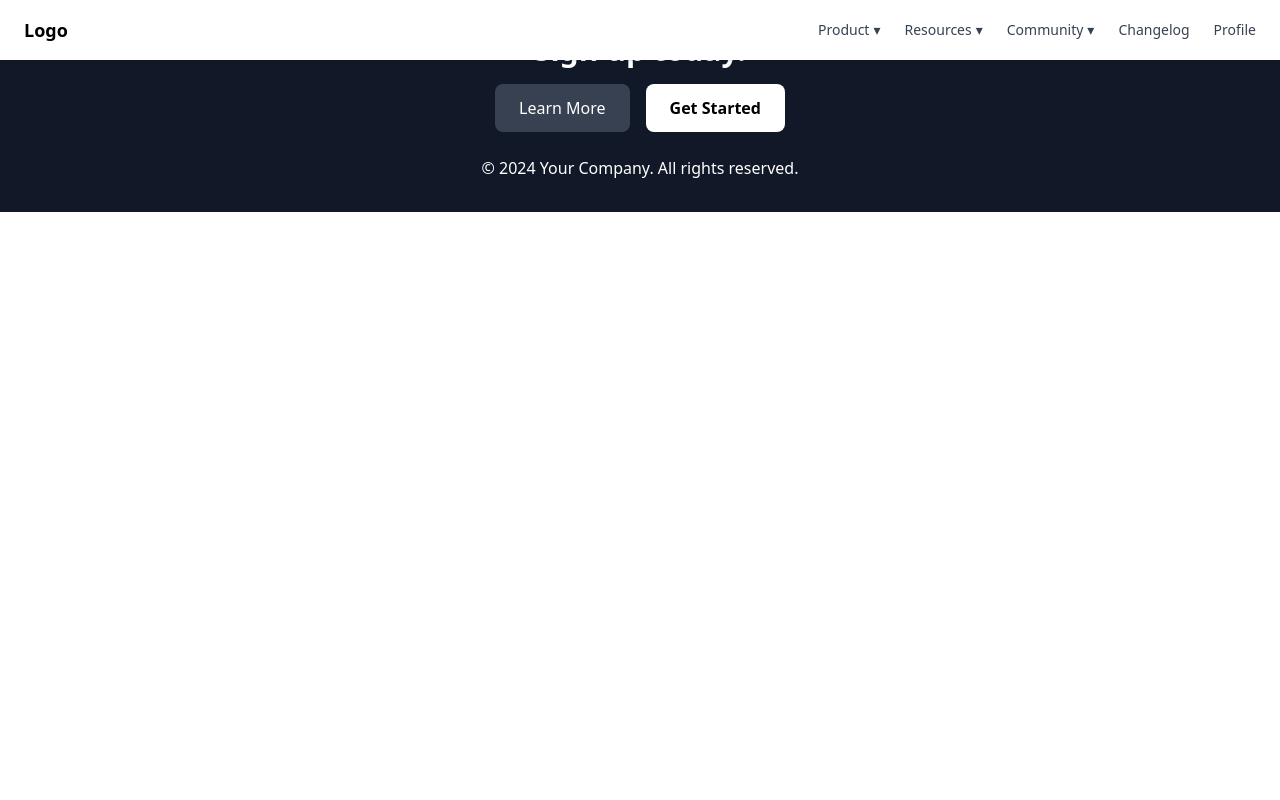
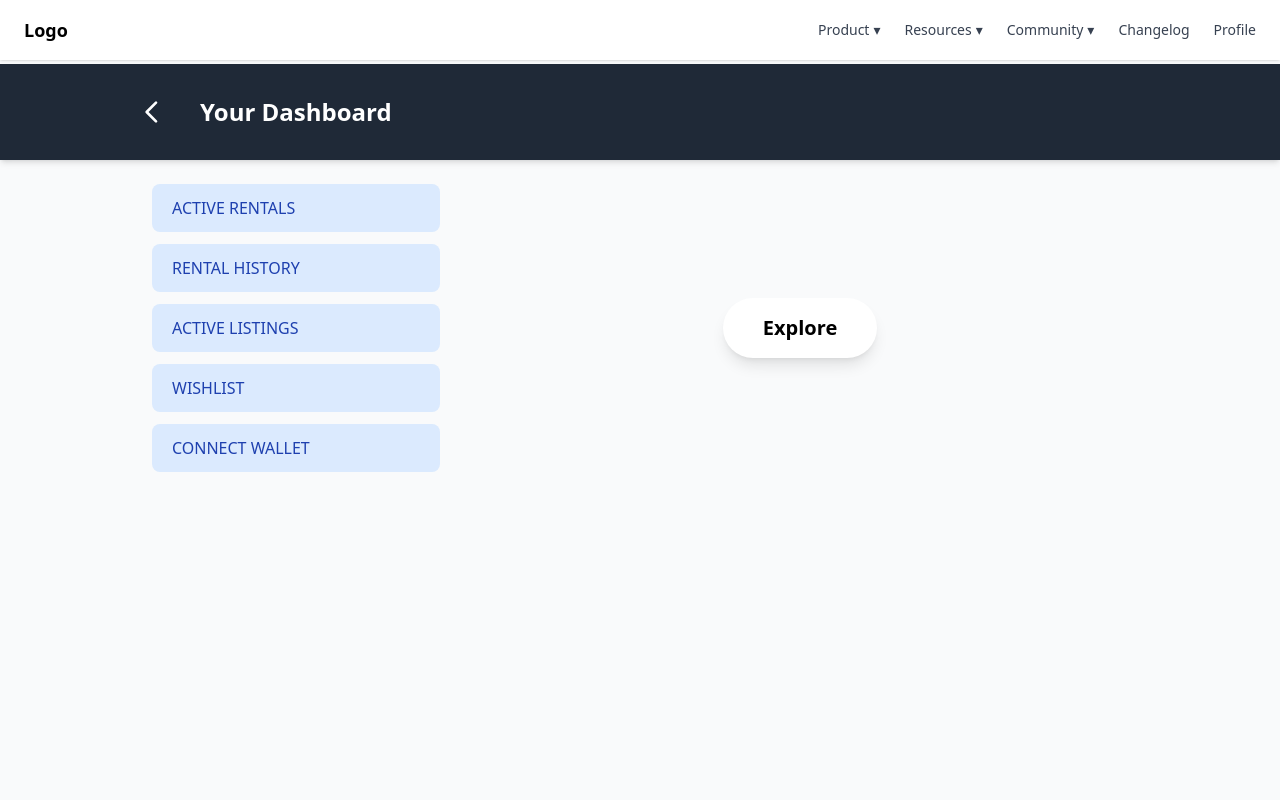
Before and after one commit to avanish-garg/P2P_RENTAL, a React (Vite) app: page /dashboard in a window 1280 px wide. Shown: the top 800 px of the page. Built offline with nearby package versions, Linux system fonts and the light colour scheme.

Commit message:
Dashboard

```diff
--- a/src/App.jsx
+++ b/src/App.jsx
@@ -8,6 +8,7 @@ import ListItem from './componets/list-item';
 import Profile from "./componets/Profile";
 import Account from "./componets/Account";
 import Login from './componets/Login';
+import Dashboard from './componets/Dashboard';
 
 import { BrowserRouter as Router, Routes, Route } from 'react-router-dom';
 function App() {
@@ -25,6 +26,7 @@ function App() {
             <Route path="/profile" element={<Profile />} />
             <Route path="/account" element={<Account />} />
             <Route path="/login" element={<Login />} />
+            <Route path="/dashboard" element={<Dashboard />} />
           </Routes>
           <Footer />
         </div>
--- /dev/null
+++ b/src/componets/Dashboard.jsx
@@ -0,0 +1,52 @@
+import React from 'react';
+import { useNavigate } from 'react-router-dom';
+
+const Dashboard = () => {
+  const navigate = useNavigate();
+
+  return (
+    <div className="min-h-screen bg-gray-50 pt-16">
+      {/* Header */}
+      <div className="p-6 bg-gray-800 shadow-md">
+        <div className="max-w-5xl mx-auto flex items-center">
+          <button
+            onClick={() => navigate(-1)}
+            className="mr-6 text-white hover:text-gray-300 p-2"
+            aria-label="Go back"
+          >
+            <svg xmlns="http://www.w3.org/2000/svg" className="h-8 w-8" fill="none" viewBox="0 0 24 24" stroke="currentColor">
+              <path strokeLinecap="round" strokeLinejoin="round" strokeWidth={2} d="M15 19l-7-7 7-7" />
+            </svg>
+          </button>
+          <h1 className="text-2xl font-bold text-white">Your Dashboard</h1>
+        </div>
+      </div>
+
+      {/* Main Content */}
+      <div className="max-w-5xl mx-auto p-6 md:flex md:space-x-8">
+        {/* Sidebar */}
+        <div className="mb-8 md:mb-0 md:w-72">
+          <div className="space-y-3">
+            {['ACTIVE RENTALS', 'RENTAL HISTORY', 'ACTIVE LISTINGS', 'WISHLIST', 'CONNECT WALLET'].map((item, index) => (
+              <button
+                key={index}
+                className="w-full text-left px-5 py-3 bg-blue-100 text-blue-800 rounded-lg hover:bg-blue-200 transition duration-200 font-medium"
+              >
+                {item}
+              </button>
+            ))}
+          </div>
+        </div>
+
+        {/* Main Area */}
+        <div className="flex-grow flex justify-center items-center min-h-[200px]">
+          <button className="px-10 py-4 font-bold bg-[#ffffff] text-black rounded-full text-xl hover:bg-[#0056b3] hover:text-[#ffffff] transition duration-200 shadow-lg">
+            Explore
+          </button>
+        </div>
+      </div>
+    </div>
+  );
+};
+
+export default Dashboard;
--- a/src/componets/Profile.jsx
+++ b/src/componets/Profile.jsx
@@ -92,7 +92,10 @@ const Profile = () => {
           >
             ACCOUNT
           </button>
-          <button className="bg-white p-4 rounded-lg shadow-md text-center hover:bg-gray-50">
+          <button
+            onClick={() => navigate("/dashboard")} // Update this line
+            className="bg-white p-4 rounded-lg shadow-md text-center hover:bg-gray-50"
+          >
             <h3 className="font-medium">DASHBOARD</h3>
           </button>
           <button className="bg-white p-4 rounded-lg shadow-md text-center hover:bg-gray-50">
```
Also changed, not shown: src/assets/dbimage.jpeg (added).
